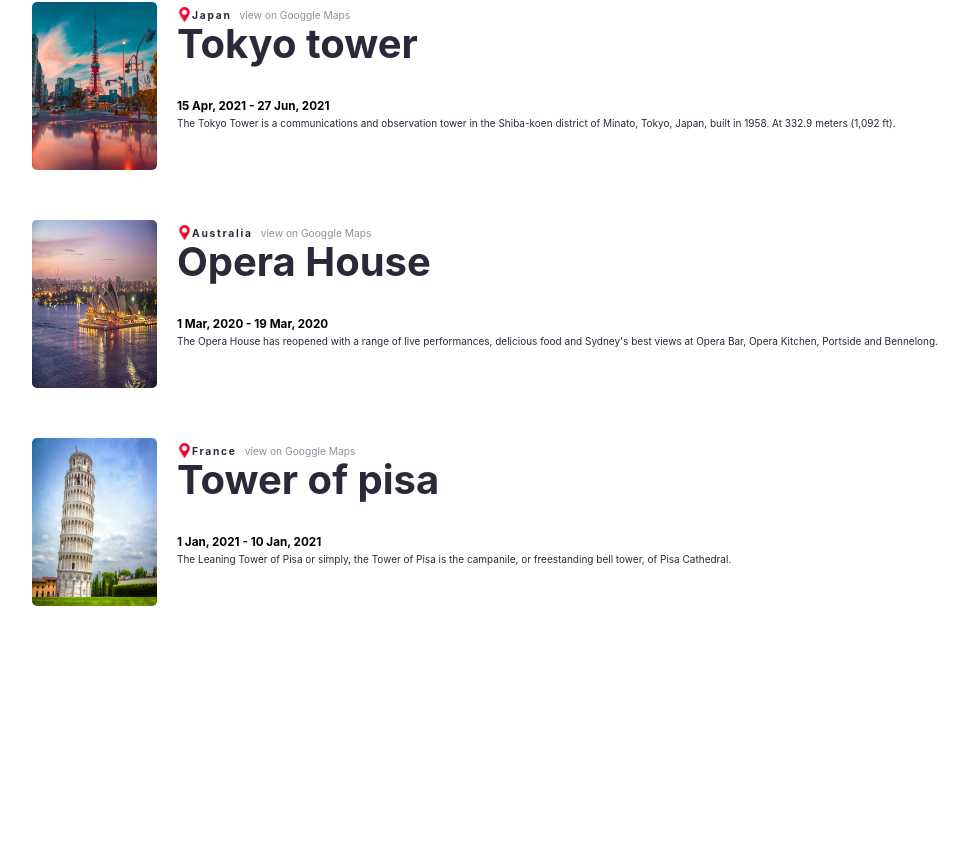
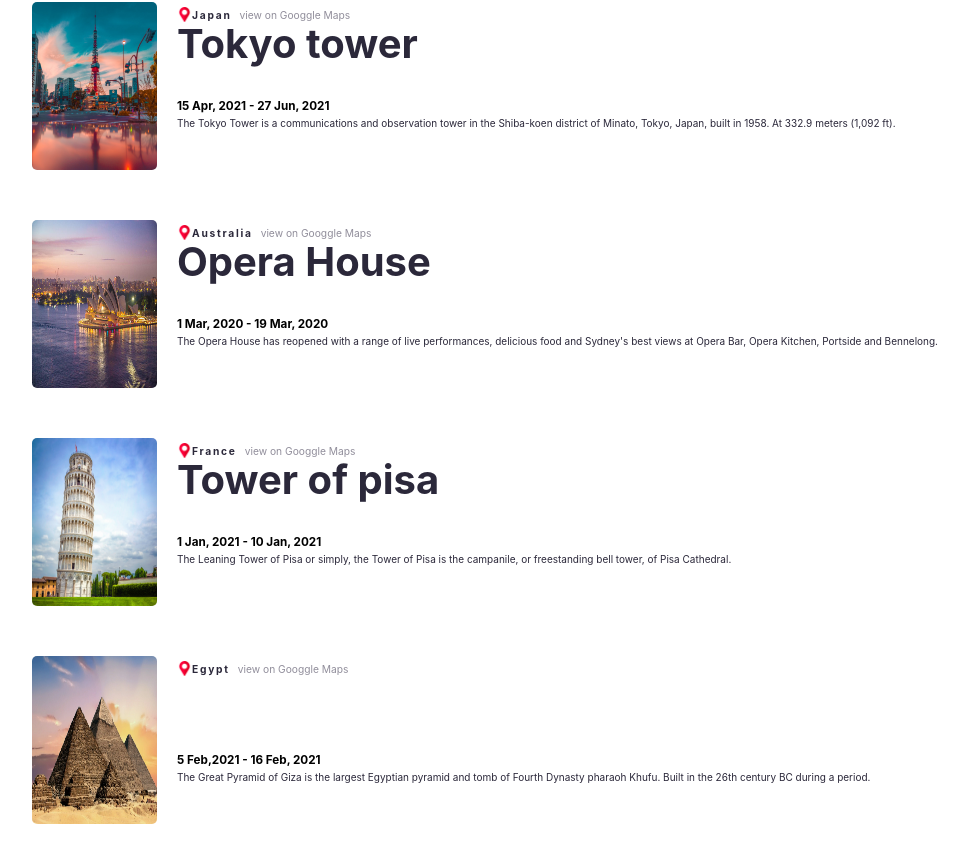
Before and after one commit to tarunmahi/travel_journal, a React (Create React App) app: page / in a window 1280 px wide. Shown: the part 326-1170 px from the top of the page, without its empty margins (0-966 px from the left). Before the commit the page ends 952 px from the top, so only its background shows below. Built offline with nearby package versions, Linux system fonts and the light colour scheme; a web font is replaced by a local one.

Commit message:
first change

```diff
--- a/src/data/data.js
+++ b/src/data/data.js
@@ -36,5 +36,13 @@ export default [
         location:"France",
         startDate:"1 Jan, 2021 - 10 Jan, 2021",
         description:"The Leaning Tower of Pisa or simply, the Tower of Pisa is the campanile, or freestanding bell tower, of Pisa Cathedral"
+    },
+    {
+        keyid:5,
+        image:"/images/giza.jpg",
+        tittle:"Giza pyramids",
+        location:"Egypt",
+        startDate:"5 Feb,2021 - 16 Feb, 2021",
+        description:"The Great Pyramid of Giza is the largest Egyptian pyramid and tomb of Fourth Dynasty pharaoh Khufu. Built in the 26th century BC during a period"
     }
 ]
```
Also changed, not shown: public/images/giza.jpg (added).
